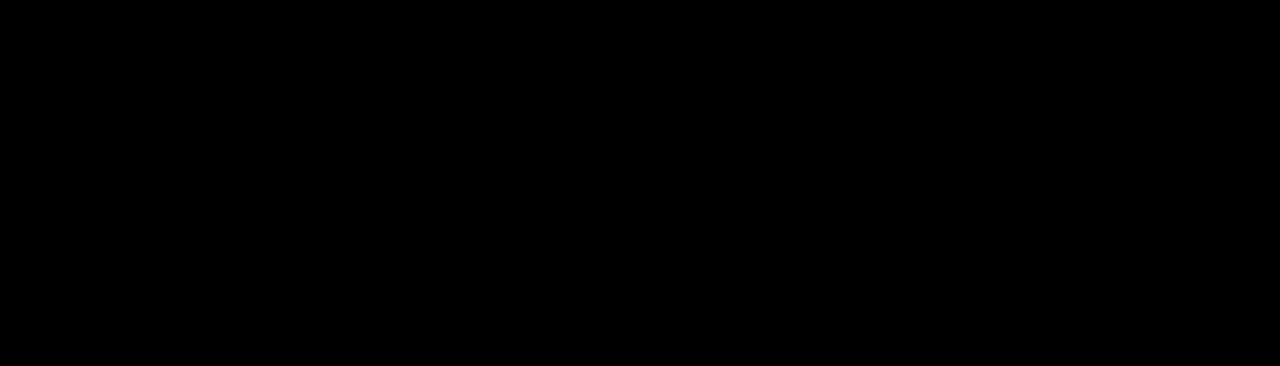
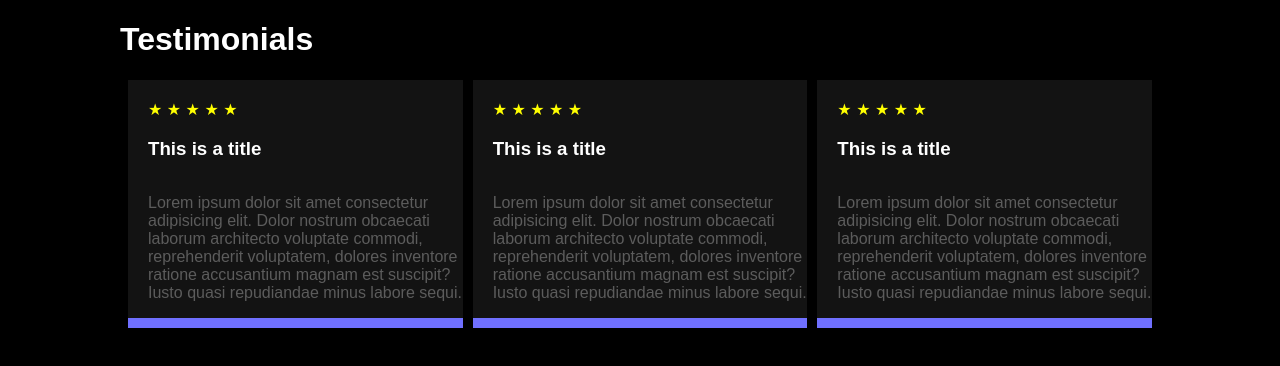
Before and after one commit to Mohaymen-Academy/FE_Team06_Summer1402-page-builder-react, a React (Vite) app in the folder Epik/: page /Testimonials in a window 1280 px wide. Before the commit this address had no page. Shown: the top 366 px of the page. Built offline with nearby package versions, Linux system fonts and the light colour scheme.

Commit message:
Testimonial completed

```diff
--- a/Epik/src/App.jsx
+++ b/Epik/src/App.jsx
@@ -1,5 +1,5 @@
 import './assets/styles/App.css'
-import { Header,Footer,Category,HomeSlider ,Describe} from './components'
+import { Header,Footer,Category,HomeSlider ,Describe,Testimonials} from './components'
 function App() {
 
   return (
@@ -9,8 +9,8 @@ function App() {
     <Category Title = "Recent Games"/>
     <Describe/>
     <Category Title = "Most Played Games"/>
+    <Testimonials/>
     <Category Title = "Populare Games"/>
-
     <Footer/>
     </>
   )
--- a/Epik/src/Router.jsx
+++ b/Epik/src/Router.jsx
@@ -1,29 +1,33 @@
+import React, { usestate, useEffect } from "react";
+import { BrowserRouter, Routes, Route } from 'react-router-dom'
 
-import {BrowserRouter , Routes, Route } from 'react-router-dom'
-import Header from "./components/Header.jsx";
-import HomeSlider from "./components/HomeSlider.jsx";
-import Footer from './components/Footer.jsx';
-import Category from "./components/Category.jsx";
-import CardContainer from "./components/CardContainer.jsx";
+import {
+  Header,
+  HomeSlider,
+  Footer,
+  Category,
+  CardContainer,
+  Describe,
+  TestCards,
+  Testimonials
+} from './components';
 import App from './App.jsx';
-
-import React, { usestate , useEffect } from "react";
-import Describe from './components/Describe.jsx';
 
 
 const AppRouter = () => {
   return (
-      <BrowserRouter>
-        <Routes>
-          <Route path='/' element={<App/>} />
-          <Route path='/Header' element={<Header/>} />
-          <Route path='/HomeSlider' exact element={<HomeSlider/>} />
-          <Route path='/Footer' exact element={<Footer/>} />
-          <Route path='/Category' exact element={<Category/>} />
-          <Route path='/CardContainer' exact element={<CardContainer/>} />
-          <Route path='/Describe' exact element={<Describe/>} />
-        </Routes>
-      </BrowserRouter>
+    <BrowserRouter>
+      <Routes>
+        <Route path='/' element={<App />} />
+        <Route path='/Header' element={<Header />} />
+        <Route path='/HomeSlider' exact element={<HomeSlider />} />
+        <Route path='/Footer' exact element={<Footer />} />
+        <Route path='/Category' exact element={<Category />} />
+        <Route path='/CardContainer' exact element={<CardContainer />} />
+        <Route path='/Describe' exact element={<Describe />} />
+        <Route path='/Testimonials' exact element={<Testimonials />} />
+      </Routes>
+    </BrowserRouter>
   );
 };
 
--- /dev/null
+++ b/Epik/src/assets/styles/testcard.css
@@ -0,0 +1,28 @@
+.stars{
+    color: yellow;
+}
+.titleTest{
+    color: white;
+}
+.desctiption{
+    color: rgb(92, 92, 92);
+}
+.blueshape{
+    /* background-color: ; */
+    border-bottom: 10px solid rgb(112, 112, 255);
+}
+.testcard{
+    display:  flex;
+    flex-direction: column;
+    padding-top: 20px;
+    padding-left: 20px;
+    background-color: #131313;
+
+}
+.TestomContainer{
+    display:  flex;
+    flex-direction: row;
+    gap: 10px;
+    padding-left: 10%;
+    padding-right: 10%;
+}
--- /dev/null
+++ b/Epik/src/components/TestCards.jsx
@@ -0,0 +1,34 @@
+import React from 'react'
+import "../assets/styles/testcard.css"
+export default function TestCards({ stars, title, desc, name }) {
+    return (
+        <div
+            >
+            <div className='testcard'>
+
+                <div className='stars'>
+                    {
+                        [...Array(5)].map((star, index) => <span key={index} className="star"> &#9733;</span>)
+                    }
+                </div>
+                {/* <div */}
+                <h3
+
+                    className='titleTest'
+                >
+                    This is a title
+                </h3>
+                {/* </div> */}
+                {/* <div */}
+                <p
+                    className='desctiption'>
+                    Lorem ipsum dolor sit amet consectetur adipisicing elit. Dolor nostrum obcaecati laborum architecto voluptate commodi, reprehenderit voluptatem, dolores inventore ratione accusantium magnam est suscipit? Iusto quasi repudiandae minus labore sequi.</p>
+                {/* </div> */}
+            </div>
+            <div
+                className='blueshape'>
+
+            </div>
+        </div>
+    )
+}
--- /dev/null
+++ b/Epik/src/components/Testimonials.jsx
@@ -0,0 +1,19 @@
+import React from 'react'
+import { TestCards } from '.'
+import "../assets/styles/testcard.css"
+export default function Testimonials() {
+    return (
+        <div>
+
+        <h1
+        style={{color:'white',marginLeft:'120px'}}
+        >Testimonials</h1>
+        <div
+        className='TestomContainer'>
+            <TestCards />
+            <TestCards />
+            <TestCards />
+        </div>
+            </div>
+    )
+}
--- a/Epik/src/components/index.js
+++ b/Epik/src/components/index.js
@@ -3,4 +3,7 @@ import Footer from "./Footer";
 import Category from "./Category";
 import HomeSlider from "./HomeSlider";
 import Describe from "./Describe";
-export {Header , Footer,Category,HomeSlider,Describe}
+import TestCards from "./TestCards";
+import Testimonials from "./Testimonials";
+import CardContainer from './CardContainer'
+export {Header , Footer,Category,HomeSlider,Describe,CardContainer,TestCards,Testimonials}
```
